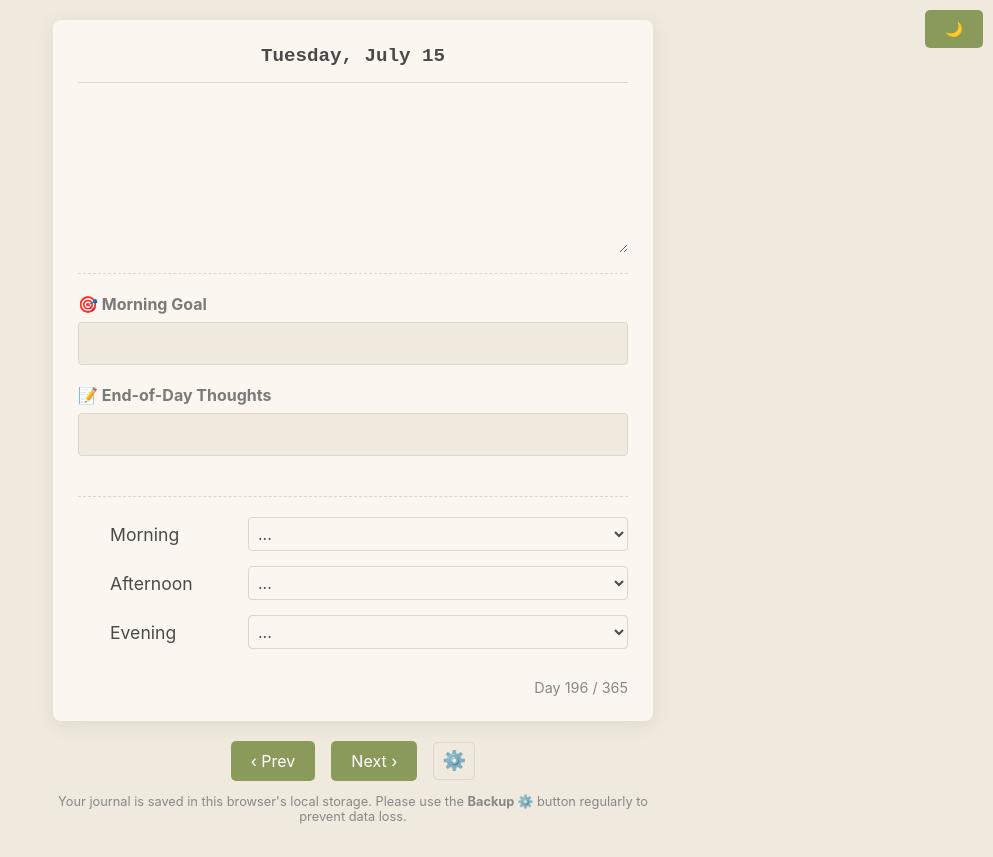
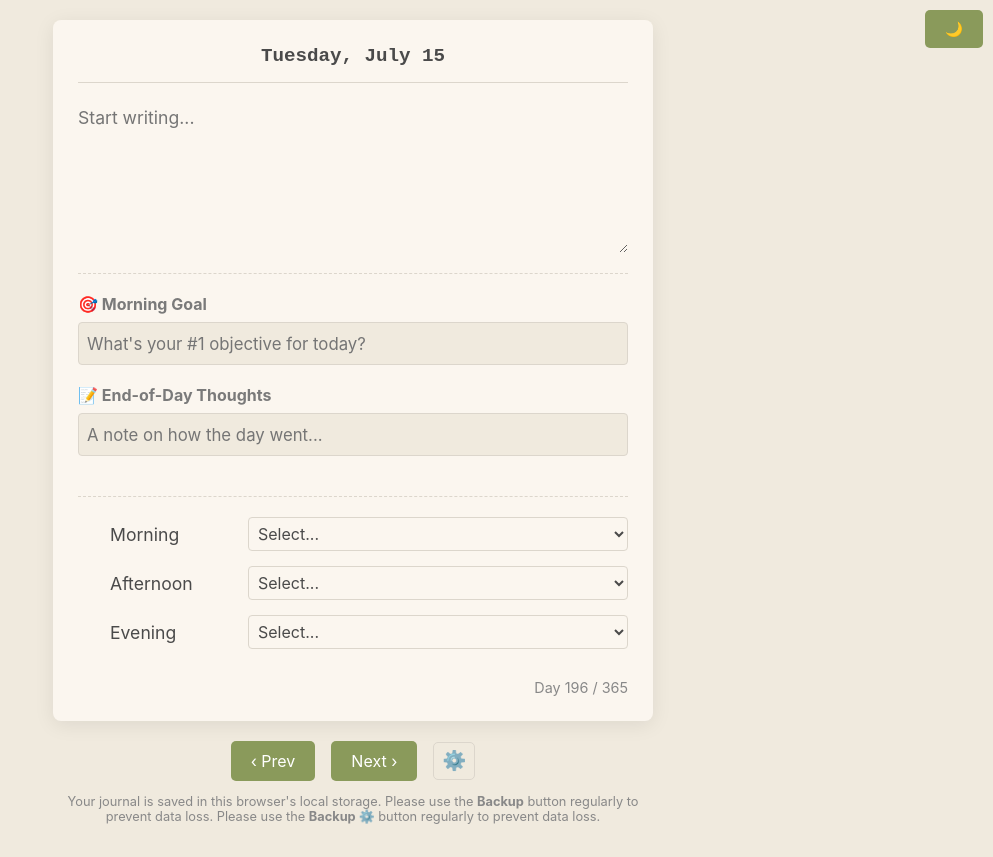
Before and after one commit to dumpumpz/journal, a plain HTML site: page index.html in a window 1280 px wide. Shown: the whole page, without its empty margins (287-1280 px from the left). Drawn offline with Linux system fonts and the light colour scheme.

Commit message:
Update index.html

```diff
--- a/index.html
+++ b/index.html
@@ -96,16 +96,16 @@
   <main id="journalPage">
     <h1 class="date-header" id="dateHeader">Loading...</h1>
 
-    <textarea id="dailyLog" placeholder=""></textarea>
+    <textarea id="dailyLog" placeholder="Start writing..."></textarea>
 
     <section class="prompts">
         <div class="prompt-group">
             <label for="goal">🎯 Morning Goal</label>
-            <textarea id="goal" rows="1" placeholder=""></textarea>
+            <textarea id="goal" rows="1" placeholder="What's your #1 objective for today?"></textarea>
         </div>
         <div class="prompt-group">
             <label for="eveningNote">📝 End-of-Day Thoughts</label>
-            <textarea id="eveningNote" rows="1" placeholder=""></textarea>
+            <textarea id="eveningNote" rows="1" placeholder="A note on how the day went..."></textarea>
         </div>
     </section>
 
@@ -115,19 +115,19 @@
         <div class="mood-tracker">
             <div class="label-container"><span class="mood-emoji" id="morningMoodEmoji"></span><label for="morningMood">Morning</label></div>
             <select id="morningMood">
-                <option value="" data-emoji="">...</option><option value="Great" data-emoji="😊">Great</option><option value="Good" data-emoji="🙂">Good</option><option value="Meh" data-emoji="😐">Meh</option><option value="Tired" data-emoji="😴">Tired</option><option value="Anxious" data-emoji="😟">Anxious</option>
+                <option value="" data-emoji="">Select...</option><option value="Great" data-emoji="😊">Great</option><option value="Good" data-emoji="🙂">Good</option><option value="Meh" data-emoji="😐">Meh</option><option value="Tired" data-emoji="😴">Tired</option><option value="Anxious" data-emoji="😟">Anxious</option>
             </select>
         </div>
         <div class="mood-tracker">
             <div class="label-container"><span class="mood-emoji" id="afternoonMoodEmoji"></span><label for="afternoonMood">Afternoon</label></div>
             <select id="afternoonMood">
-                <option value="" data-emoji="">...</option><option value="Productive" data-emoji="⚡">Productive</option><option value="Focused" data-emoji="🎯">Focused</option><option value="Distracted" data-emoji="😵">Distracted</option><option value="Tired" data-emoji="😴">Tired</option><option value="Stressed" data-emoji="😫">Stressed</option>
+                <option value="" data-emoji="">Select...</option><option value="Productive" data-emoji="⚡">Productive</option><option value="Focused" data-emoji="🎯">Focused</option><option value="Distracted" data-emoji="😵">Distracted</option><option value="Tired" data-emoji="😴">Tired</option><option value="Stressed" data-emoji="😫">Stressed</option>
             </select>
         </div>
         <div class="mood-tracker">
             <div class="label-container"><span class="mood-emoji" id="eveningMoodEmoji"></span><label for="eveningMood">Evening</label></div>
             <select id="eveningMood">
-                <option value="" data-emoji="">...</option><option value="Happy" data-emoji="😄">Happy</option><option value="Content" data-emoji="😌">Content</option><option value="Relaxed" data-emoji="🧘">Relaxed</option><option value="Tired" data-emoji="😴">Tired</option><option value="Sad" data-emoji="😢">Sad</option>
+                <option value="" data-emoji="">Select...</option><option value="Happy" data-emoji="😄">Happy</option><option value="Content" data-emoji="😌">Content</option><option value="Relaxed" data-emoji="🧘">Relaxed</option><option value="Tired" data-emoji="😴">Tired</option><option value="Sad" data-emoji="😢">Sad</option>
             </select>
         </div>
       </div>
@@ -151,6 +151,7 @@
   </div>
    <p style="font-size: 0.8em; color: #888; text-align: center; max-width: 600px;">
     Your journal is saved in this browser's local storage.
+    Please use the <strong>Backup</strong> button regularly to prevent data loss.
     Please use the <strong>Backup ⚙️</strong> button regularly to prevent data loss.
   </p>
 <script>
```
